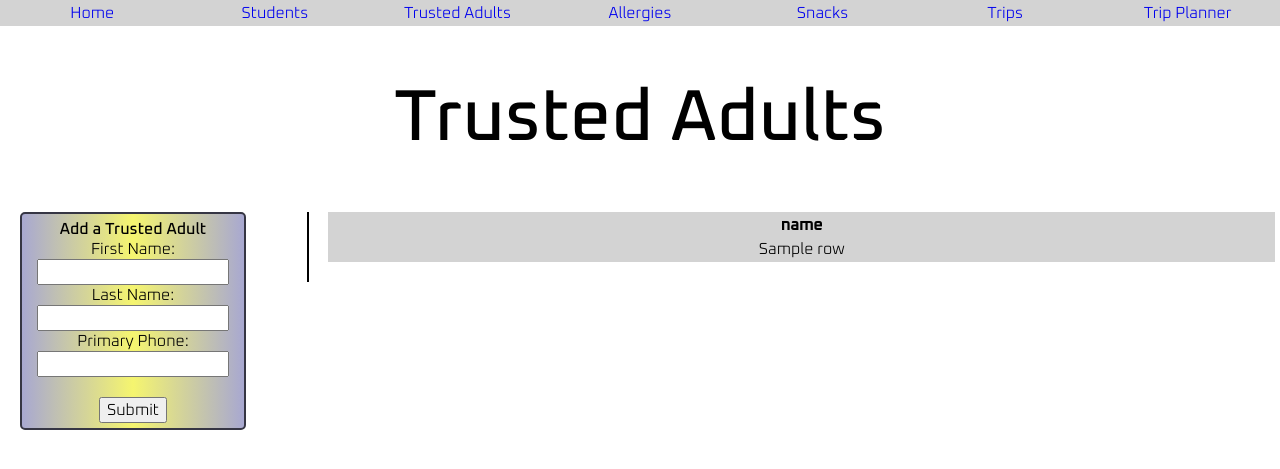
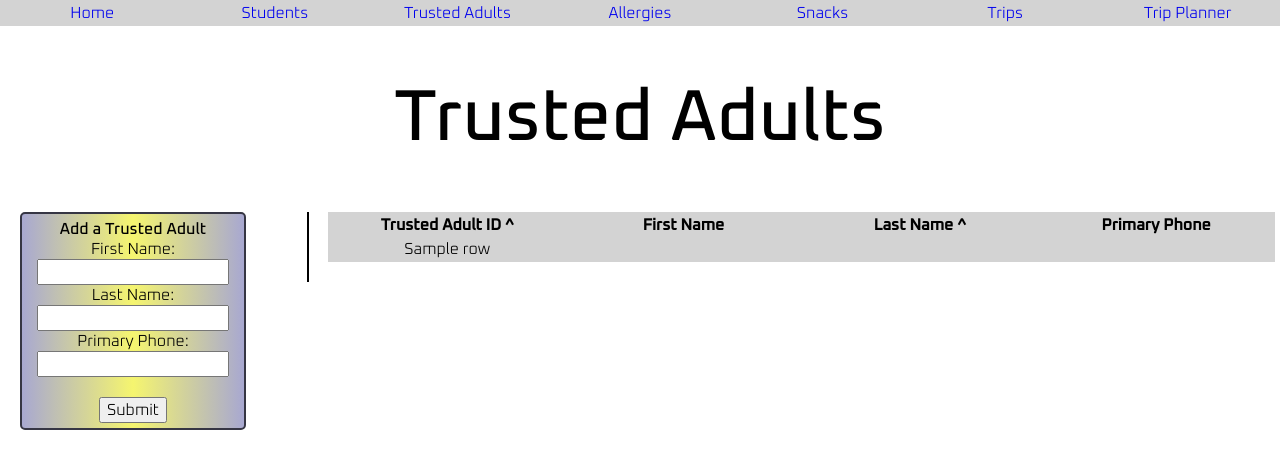
Before and after one commit to jessa9000/fieldtrip-planner, a Flask app: template templates/TrustedAdults.j2 in a window 1280 px wide. Shown: the top 469 px of the page. Run offline with Flask 2, Linux system fonts and the light colour scheme; the template is opened without the code that fills it: most values are stand-ins (such as "Sample title", 1, 10 or a date in 2020); some libraries are stand-ins or nearby versions.

Commit message:
Added sorts to Trusted Adults

```diff
--- a/templates/TrustedAdults.j2
+++ b/templates/TrustedAdults.j2
@@ -6,7 +6,7 @@
 	<script type="text/javascript" src="{{ url_for('static', filename='js/script.js') }}"></script>
 	<script src="https://kit.fontawesome.com/9a64daf693.js" crossorigin="anonymous"></script>
 </head>
-<body>
+<body onload="sortNumColumn([0], adultsTable); sortWordColumn([2], adultsTable)">
 
 	<div class="nav">
 		<table>
@@ -37,21 +37,14 @@
 
 		<div class="column2 vertical-line">
 
-			<table class="data-table">
+			<table class="data-table" id="adultsTable">
 			<thead>
 				<tr>
-					<!-- Iterate through each key in the first row to get the
-					column name -->
-					{% for key in TrustedAdults[0].keys() %}
-
-					<!-- Create a <th> tag with the key inside of it, this will be
-					our header row -->
-					<th>{{ key }}</th>
-
-					<!-- End of this for loop -->
-					{% endfor %}
+					<th class="sort">Trusted Adult ID ^</th>
+					<th>First Name</th>
+					<th class="sort">Last Name ^</th>
+					<th class="sort">Primary Phone</th>
 				</tr>
-
 			<tbody>
 				<!-- Now, iterate through every row in TrustedAdults -->
 				{% for row in TrustedAdults %}
```
